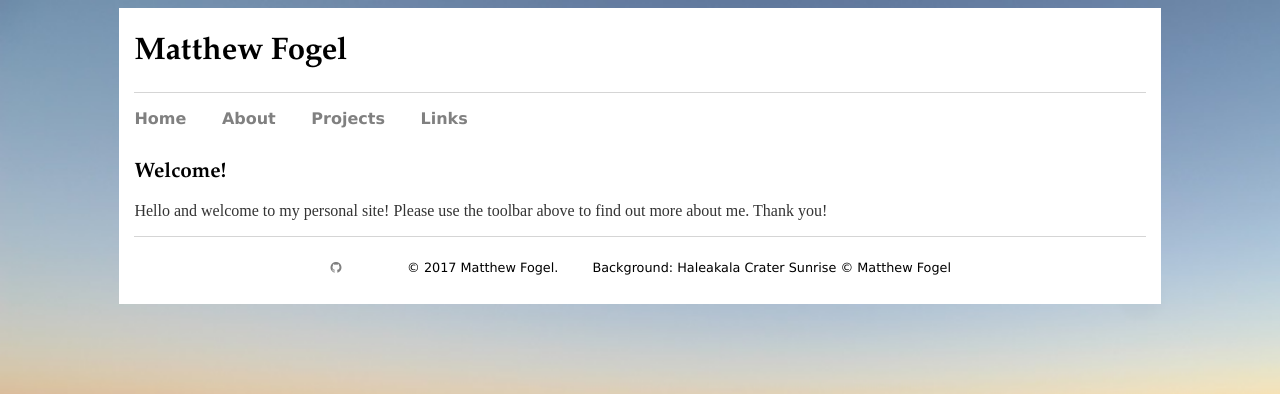
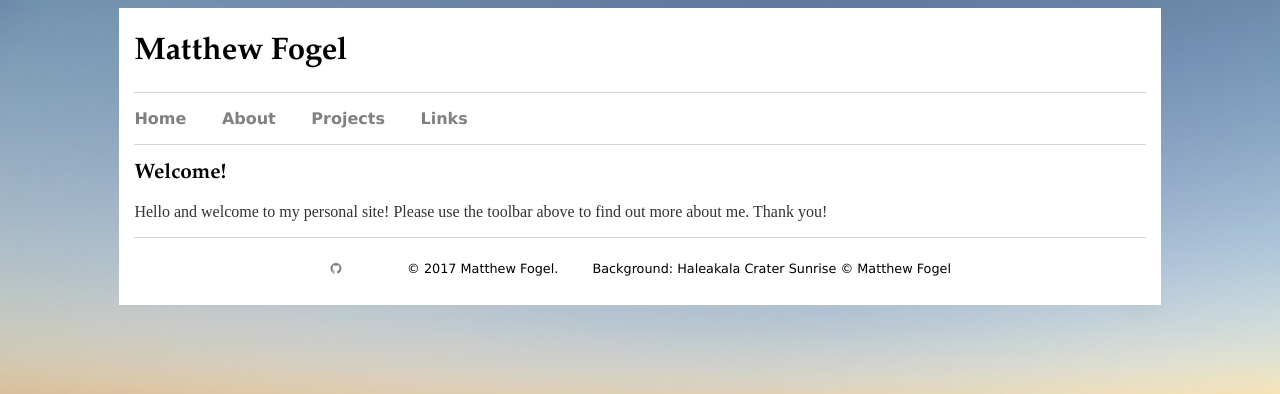
Before and after one commit to matthew-fogel/matthew-fogel.github.io, a Jekyll site: the page built from index.html, in a window 1280 px wide. Shown: the top 394 px of the page. Built offline with Jekyll 4.4.1, drawn with Linux system fonts in a browser that asks for light colours.

Commit message:
Update main.css

```diff
--- a/css/main.css
+++ b/css/main.css
@@ -38,6 +38,10 @@ header {
   font-family:'Garamond', 'Times New Roman', 'Serif';
   font-size: 1.5em;
   display: block;
+  border-bottom: 1.5px solid #d5d5d5;
+}
+
+nav {
   border-bottom: 1.5px solid #d5d5d5;
 }
 
```
